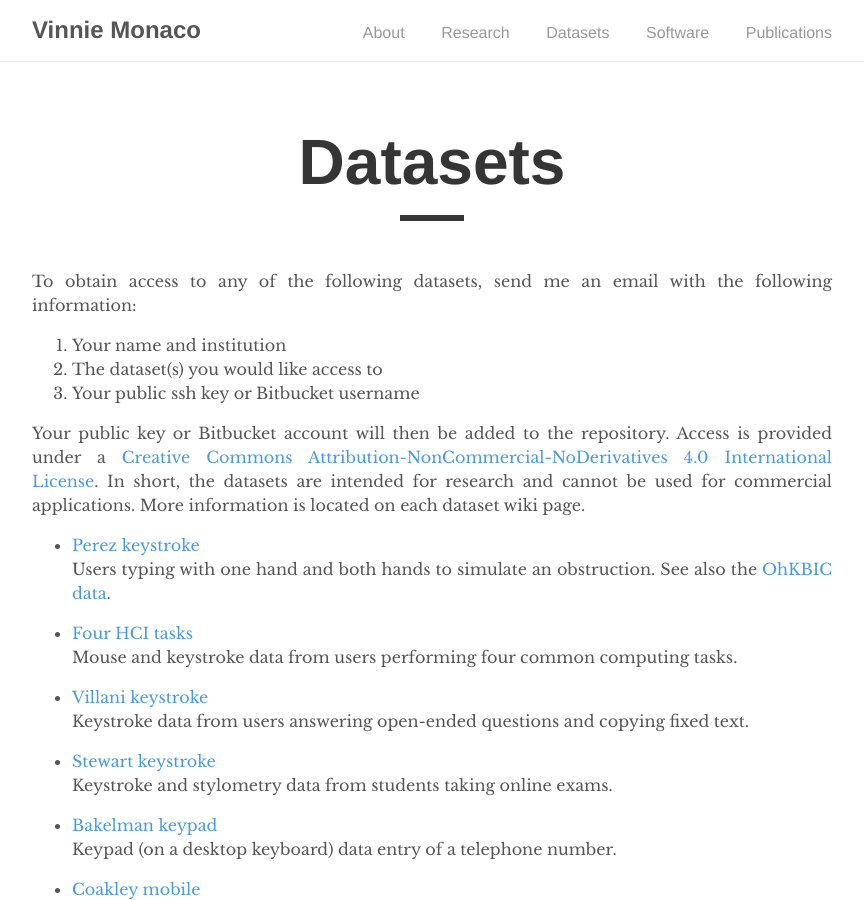
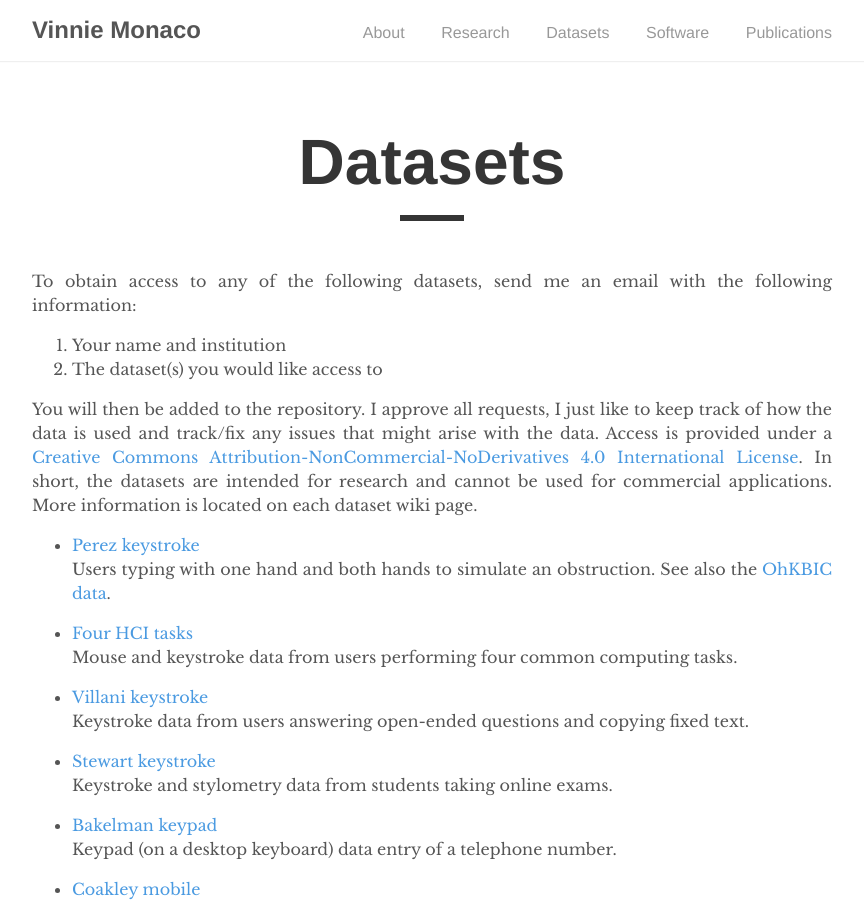
Before and after one commit to vmonaco/vmonaco.github.io, a Jekyll site: the page built from _pages/datasets.md, in a window 1280 px wide and 900 px high. Shown: the whole window, without its empty margins (208-1072 px from the left). Built offline with Jekyll 4.4.1, drawn with Linux system fonts in a browser that asks for light colours.

Commit message:
updated datasets

```diff
--- a/_pages/datasets.md
+++ b/_pages/datasets.md
@@ -10,9 +10,8 @@ To obtain access to any of the following datasets, send me an email with the fol
 
 1.  Your name and institution
 2.  The dataset(s) you would like access to
-3.  Your public ssh key or Bitbucket username
 
-Your public key or Bitbucket account will then be added to the repository. Access is provided under a [Creative Commons Attribution-NonCommercial-NoDerivatives 4.0 International License](https://creativecommons.org/licenses/by-nc-nd/4.0/). In short, the datasets are intended for research and cannot be used for commercial applications. More information is located on each dataset wiki page.
+You will then be added to the repository. I approve all requests, I just like to keep track of how the data is used and track/fix any issues that might arise with the data. Access is provided under a [Creative Commons Attribution-NonCommercial-NoDerivatives 4.0 International License](https://creativecommons.org/licenses/by-nc-nd/4.0/). In short, the datasets are intended for research and cannot be used for commercial applications. More information is located on each dataset wiki page.
 
 * [Perez keystroke](https://bitbucket.org/vmonaco/dataset-perez-keystroke) \\
 Users typing with one hand and both hands to simulate an obstruction. See also the [OhKBIC data](https://bitbucket.org/vmonaco/dataset-ohkbic).
```
